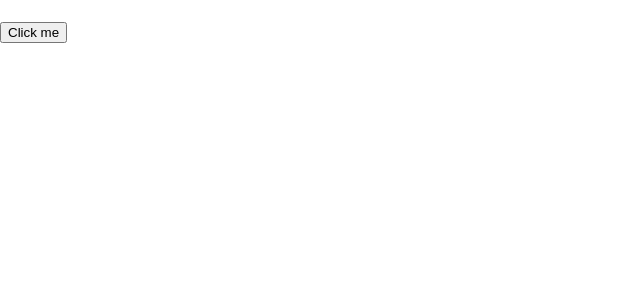
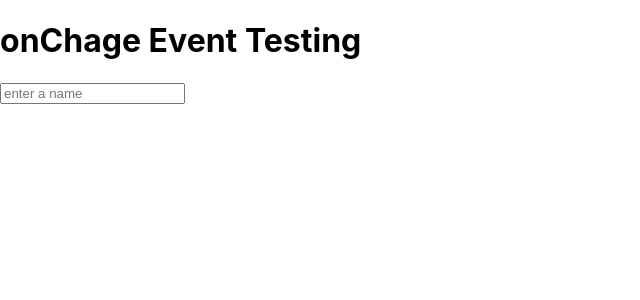
Before and after one commit to Ujala-355/Testing, a React (Create React App) app: page / in a window 1280 px wide. Shown: the top 300 px of the page, without its empty margins (0-640 px from the left). Built offline with nearby package versions, Linux system fonts and the light colour scheme.

Commit message:
onChange Event Testing | Keyboard Interactions

```diff
--- a/src/App.js
+++ b/src/App.js
@@ -4,8 +4,9 @@ const App = () => {
     return (
         <>
             <div>
-                <h1>{data}</h1>
-                <button onClick={()=>setData("Welcome")}>Click me </button>
+                <h1>onChage Event Testing</h1>
+                <p>{data}</p>
+                <input type="text" onChange={(e)=>setData(e.target.value)} placeholder="enter a name" />
             </div>
         </>
     );
```
Also changed, not shown: 1 other file (tests, documents, lock files or other folders).
